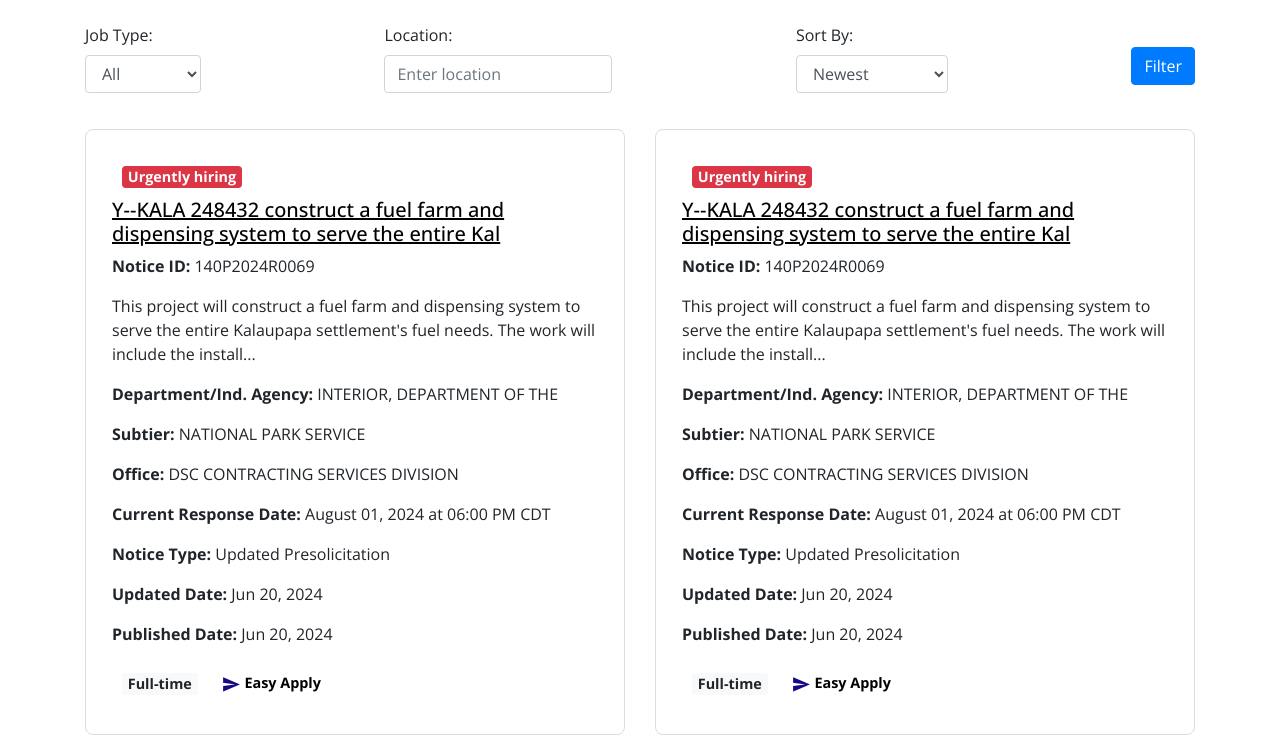
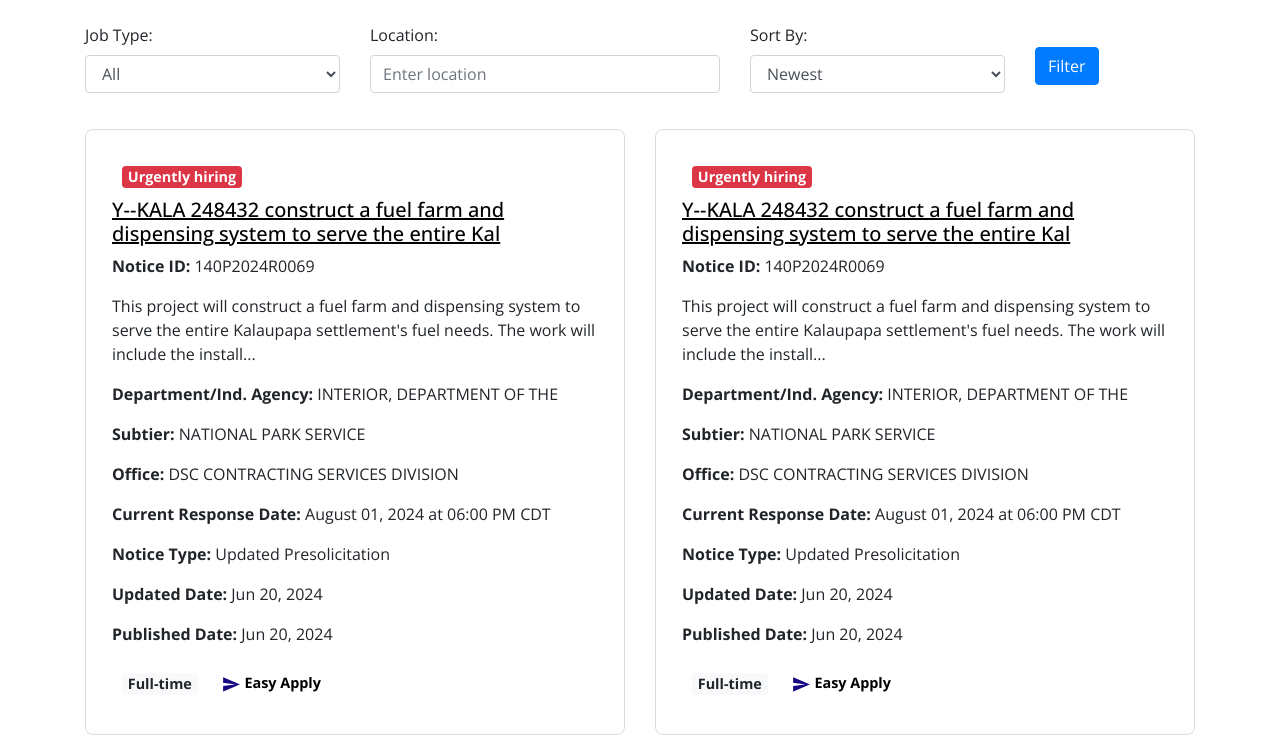
Before and after one commit to EmanAsad/HomePage, a plain HTML site: page index.html in a window 1280 px wide. Shown: the part 77-813 px from the top of the page. Drawn offline with nearby package versions, Linux system fonts and the light colour scheme.

Commit message:
Update index.html

```diff
--- a/index.html
+++ b/index.html
@@ -96,7 +96,8 @@
     <section class="section">
         <div class="container mt-10">
             <!-- Filter Options -->
-            <div class="filters">
+            <div class="row filters">
+                <div class="col-12 col-md-3 col-lg-3">
                 <div class="form-group">
                     <label for="jobType">Job Type:</label>
                     <select id="jobType" class="form-control">
@@ -106,10 +107,14 @@
                         <option>Contract</option>
                     </select>
                 </div>
+                </div>
+                 <div class="col-12 col-md-4 col-lg-4">
                 <div class="form-group">
                     <label for="location">Location:</label>
                     <input type="text" id="location" class="form-control" placeholder="Enter location">
                 </div>
+                 </div>
+                 <div class="col-12 col-md-3 col-lg-3">
                 <div class="form-group">
                     <label for="sortBy">Sort By:</label>
                     <select id="sortBy" class="form-control">
@@ -118,7 +123,10 @@
                         <option>Most Relevant</option>
                     </select>
                 </div>
+                 </div>
+                 <div class="col-12 col-md-2 col-lg-2">
                 <button class="btn btn-primary">Filter</button>
+                 </div>
             </div>
 
             <!-- Contract Cards -->
```
